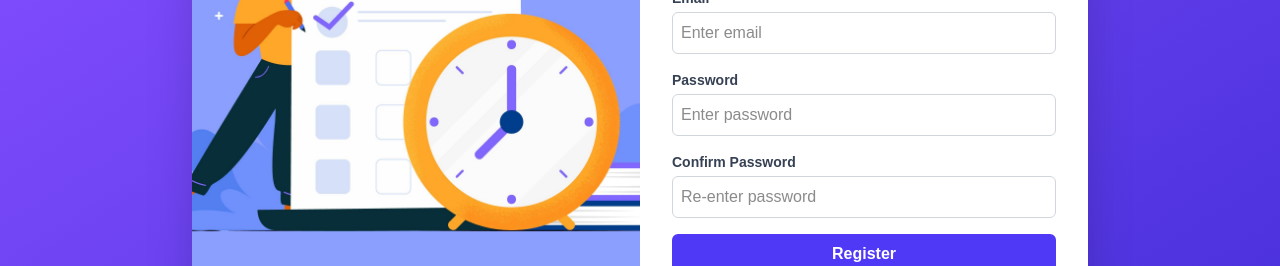
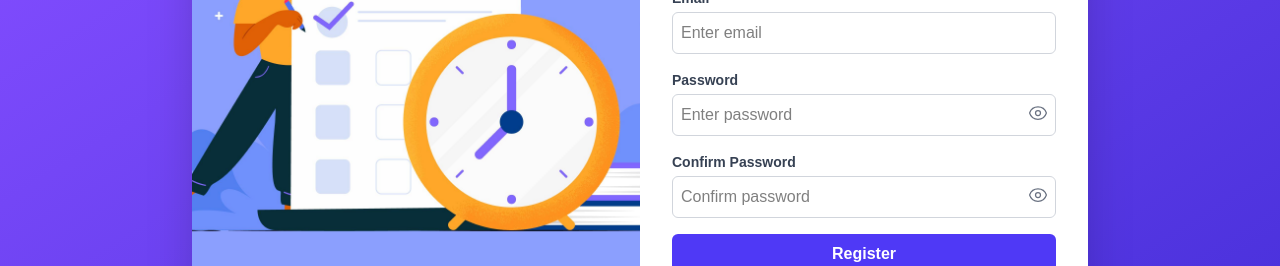
Before and after one commit to Sampath252005/task-manager, a Next.js app: page /register in a window 1280 px wide. Shown: the part 340-606 px from the top of the page. Built offline with nearby package versions, Linux system fonts and the light colour scheme.

Commit message:
register page is connected with backend

```diff
--- a/app/loginPage/page.js
+++ b/app/loginPage/page.js
@@ -1,9 +1,105 @@
-import React from 'react'
+// app/login/page.js or wherever this file is
+"use client";
+import React from "react";
+import Image from "next/image";
+import Head from "next/head";
+import { useForm } from "react-hook-form";
 
-const loginPage = () => {
+const LoginPage = () => {
+    const [showPassword, setShowPassword] = React.useState(false);
+    const togglePasswordVisibility = () => {
+        setShowPassword(!showPassword);
+      };
+      const {
+          login,
+          handleSubmit,
+          watch,
+          formState: { errors },
+        } = useForm();
   return (
-    <div>loginPage</div>
-  )
-}
+    <>
+      <Head>
+        {/* Import Poppins Font from Google Fonts */}
+        <link
+          href="https://fonts.googleapis.com/css2?family=Poppins:wght@400;600;700&display=swap"
+          rel="stylesheet"
+        />
+      </Head>
 
-export default loginPage
+      <div
+        className="min-h-screen bg-gradient-to-br from-violet-500 to-indigo-700
+                   flex items-center justify-center p-4 font-[Poppins]"
+        style={{ fontFamily: "'Poppins', sans-serif" }}
+      >
+        <h1 className="absolute top-40 text-4xl font-extrabold text-white drop-shadow-md tracking-wide">
+          TaskVault
+        </h1>
+
+        <div className="bg-white rounded-2xl shadow-2xl overflow-hidden flex flex-col md:flex-row max-w-4xl w-full">
+          {/* Image Section */}
+          <div className="relative w-full md:w-1/2 h-64 md:h-auto">
+            <Image
+              src="/loginPage_image2.jpg"
+              alt="Login Visual"
+              layout="fill"
+              objectFit="cover"
+              priority
+            />
+          </div>
+
+          {/* Form Section */}
+          <div className="w-full md:w-1/2 p-8 bg-white">
+            <h2 className="text-3xl font-bold text-center text-transparent bg-clip-text bg-gradient-to-r from-indigo-600 to-blue-500 mb-6">
+              Create Account
+            </h2>
+
+            <form className="space-y-4">
+              <div>
+                <label className="block text-sm font-semibold text-gray-700">
+                  Username
+                </label>
+                <input
+                 {...login("username", { required: true })}
+                  type="text"
+                  placeholder="Enter username"
+                  className="w-full mt-1 p-2 border border-gray-300 rounded-md focus:outline-none focus:ring-2 focus:ring-indigo-400"
+                />
+                 {errors.username && (
+                <span className="text-red-500">This field is required</span>
+              )}
+              </div>
+
+              <div>
+                <label className="block text-sm font-semibold text-gray-700">
+                  Email
+                </label>
+                <input
+                  type="email"
+                  placeholder="Enter email"
+                  className="w-full mt-1 p-2 border border-gray-300 rounded-md focus:outline-none focus:ring-2 focus:ring-indigo-400"
+                />
+              </div>
+
+              <div>
+                <label className="block text-sm font-semibold text-gray-700">
+                  Password
+                </label>
+                <input
+                  type="password"
+                  placeholder="Enter password"
+                  className="w-full mt-1 p-2 border border-gray-300 rounded-md focus:outline-none focus:ring-2 focus:ring-indigo-400"
+                />
+              </div>
+
+              <button className="w-full bg-indigo-600 hover:bg-indigo-700 text-white font-semibold py-2 rounded-md transition duration-200 cursor-pointer">
+                Register
+              </button>
+            </form>
+          </div>
+        </div>
+      </div>
+    </>
+  );
+};
+
+export default LoginPage;
--- a/app/register/page.js
+++ b/app/register/page.js
@@ -1,12 +1,57 @@
+"use client";
+import { useForm } from "react-hook-form";
 import React from "react";
 import Image from "next/image";
+import { useRouter } from "next/navigation";
+import { EyeIcon, EyeSlashIcon } from "@heroicons/react/24/outline";
 
 const Register = () => {
+  const [showPassword, setShowPassword] = React.useState(false);
+  const [showConfirmPassword, setShowConfirmPassword] = React.useState(false);
+
+  const togglePasswordVisibility = () => {
+    setShowPassword(!showPassword);
+  };
+
+  const toggleConfirmPasswordVisibility = () => {
+    setShowConfirmPassword(!showConfirmPassword);
+  };
+
+  const router = useRouter();
+
+  const {
+    register,
+    handleSubmit,
+    watch,
+    formState: { errors },
+  } = useForm();
+
+  const onSubmit = async (data) => {
+    const { username, email, password } = data;
+
+    try {
+      const response = await fetch("/api/auth/register", {
+        method: "POST",
+        headers: {
+          "Content-Type": "application/json",
+        },
+        body: JSON.stringify({ username, email, password }),
+      });
+
+      if (response.ok) {
+        router.push("/loginPage");
+      } else {
+        console.error("Registration failed");
+      }
+    } catch (error) {
+      console.error("Error:", error);
+    }
+  };
+
   return (
     <div className="min-h-screen bg-gradient-to-br from-violet-500 to-indigo-700 flex items-center justify-center p-4">
       <h1 className="absolute top-30 text-4xl font-extrabold">TaskVault</h1>
       <div className="bg-white rounded-lg shadow-2xl overflow-hidden flex flex-col md:flex-row max-w-4xl w-full">
-
         {/* Image Section */}
         <div className="relative w-full md:w-1/2 h-64 md:h-auto">
           <Image
@@ -24,44 +69,117 @@ const Register = () => {
             Create Account
           </h1>
 
-          <form className="space-y-4">
+          <form className="space-y-4" onSubmit={handleSubmit(onSubmit)}>
+            {/* Username */}
             <div>
-              <label className="block text-sm font-semibold text-gray-700">Username</label>
+              <label className="block text-sm font-semibold text-gray-700">
+                Username
+              </label>
               <input
+                {...register("username", { required: true })}
                 type="text"
                 placeholder="Enter username"
-                className="w-full mt-1 p-2 border border-gray-300 rounded-md focus:outline-none focus:ring-2 focus:ring-indigo-400"
+                className="text-black w-full mt-1 p-2 border border-gray-300 rounded-md focus:outline-none focus:ring-2 focus:ring-indigo-400"
               />
+              {errors.username && (
+                <span className="text-red-500">This field is required</span>
+              )}
             </div>
 
+            {/* Email */}
             <div>
-              <label className="block text-sm font-semibold text-gray-700">Email</label>
+              <label className="block text-sm font-semibold text-gray-700">
+                Email
+              </label>
               <input
+                {...register("email", {
+                  required: true,
+                  pattern: {
+                    value: /^[^\s@]+@[^\s@]+\.[^\s@]+$/,
+                    message: "Invalid email address",
+                  },
+                })}
                 type="email"
                 placeholder="Enter email"
-                className="w-full mt-1 p-2 border border-gray-300 rounded-md focus:outline-none focus:ring-2 focus:ring-indigo-400"
+                className="text-black w-full mt-1 p-2 border border-gray-300 rounded-md focus:outline-none focus:ring-2 focus:ring-indigo-400"
               />
+              {errors.email && (
+                <p className="text-red-500 text-sm">{errors.email.message}</p>
+              )}
             </div>
 
+            {/* Password */}
             <div>
-              <label className="block text-sm font-semibold text-gray-700">Password</label>
+              <label className="block text-sm font-semibold text-gray-700">
+                Password
+              </label>
+              <div className="relative">
                 <input
-                type="password"
+                  {...register("password", {
+                    required: "Password is required",
+                    minLength: {
+                      value: 6,
+                      message: "Password must be at least 6 characters",
+                    },
+                  })}
+                  type={showPassword ? "text" : "password"}
                   placeholder="Enter password"
-                className="w-full mt-1 p-2 border border-gray-300 rounded-md focus:outline-none focus:ring-2 focus:ring-indigo-400"
+                  className="text-black w-full mt-1 p-2 border border-gray-300 rounded-md focus:outline-none focus:ring-2 focus:ring-indigo-400"
                 />
+                <span
+                  onClick={togglePasswordVisibility}
+                  className="absolute top-1/2 right-2 transform -translate-y-1/2 cursor-pointer"
+                >
+                  {showPassword ? (
+                    <EyeSlashIcon className="h-5 w-5 text-gray-500" />
+                  ) : (
+                    <EyeIcon className="h-5 w-5 text-gray-500" />
+                  )}
+                </span>
+              </div>
+              {errors.password && (
+                <p className="text-red-500 text-sm">
+                  {errors.password.message}
+                </p>
+              )}
             </div>
 
+            {/* Confirm Password */}
             <div>
-              <label className="block text-sm font-semibold text-gray-700">Confirm Password</label>
+              <label className="block text-sm font-semibold text-gray-700">
+                Confirm Password
+              </label>
+              <div className="relative">
                 <input
-                type="password"
-                placeholder="Re-enter password"
-                className="w-full mt-1 p-2 border border-gray-300 rounded-md focus:outline-none focus:ring-2 focus:ring-indigo-400"
+                  {...register("confirmPassword", {
+                    required: "Confirm Password is required",
+                    validate: (value) =>
+                      value === watch("password") || "Passwords do not match",
+                  })}
+                  type={showConfirmPassword ? "text" : "password"}
+                  placeholder="Confirm password"
+                  className="text-black w-full mt-1 p-2 border border-gray-300 rounded-md focus:outline-none focus:ring-2 focus:ring-indigo-400"
                 />
+                <span
+                  onClick={toggleConfirmPasswordVisibility}
+                  className="absolute top-1/2 right-2 transform -translate-y-1/2 cursor-pointer"
+                >
+                  {showConfirmPassword ? (
+                    <EyeSlashIcon className="h-5 w-5 text-gray-500" />
+                  ) : (
+                    <EyeIcon className="h-5 w-5 text-gray-500" />
+                  )}
+                </span>
+              </div>
+              {errors.confirmPassword && (
+                <p className="text-red-500 text-sm">
+                  {errors.confirmPassword.message}
+                </p>
+              )}
             </div>
 
-            <button className="w-full bg-indigo-600 hover:bg-indigo-700 text-white font-semibold py-2 rounded-md transition duration-200">
+            {/* Submit Button */}
+            <button className="w-full bg-indigo-600 hover:bg-indigo-700 text-white font-semibold py-2 rounded-md transition duration-200 cursor-pointer">
               Register
             </button>
           </form>
--- a/package.json
+++ b/package.json
@@ -9,12 +9,15 @@
     "lint": "next lint"
   },
   "dependencies": {
+    "@heroicons/react": "^2.2.0",
     "bcrypt": "^5.1.1",
+    "heroicons": "^2.2.0",
     "jsonwebtoken": "^9.0.2",
     "mongoose": "^8.14.1",
     "next": "15.3.1",
     "react": "^19.0.0",
-    "react-dom": "^19.0.0"
+    "react-dom": "^19.0.0",
+    "react-hook-form": "^7.56.3"
   },
   "devDependencies": {
     "@eslint/eslintrc": "^3",
```
Also changed, not shown: public/loginPage_image2.jpg (added), 1 other file (tests, documents, lock files or other folders). Lines whose indentation alone changed are shown as unchanged.
